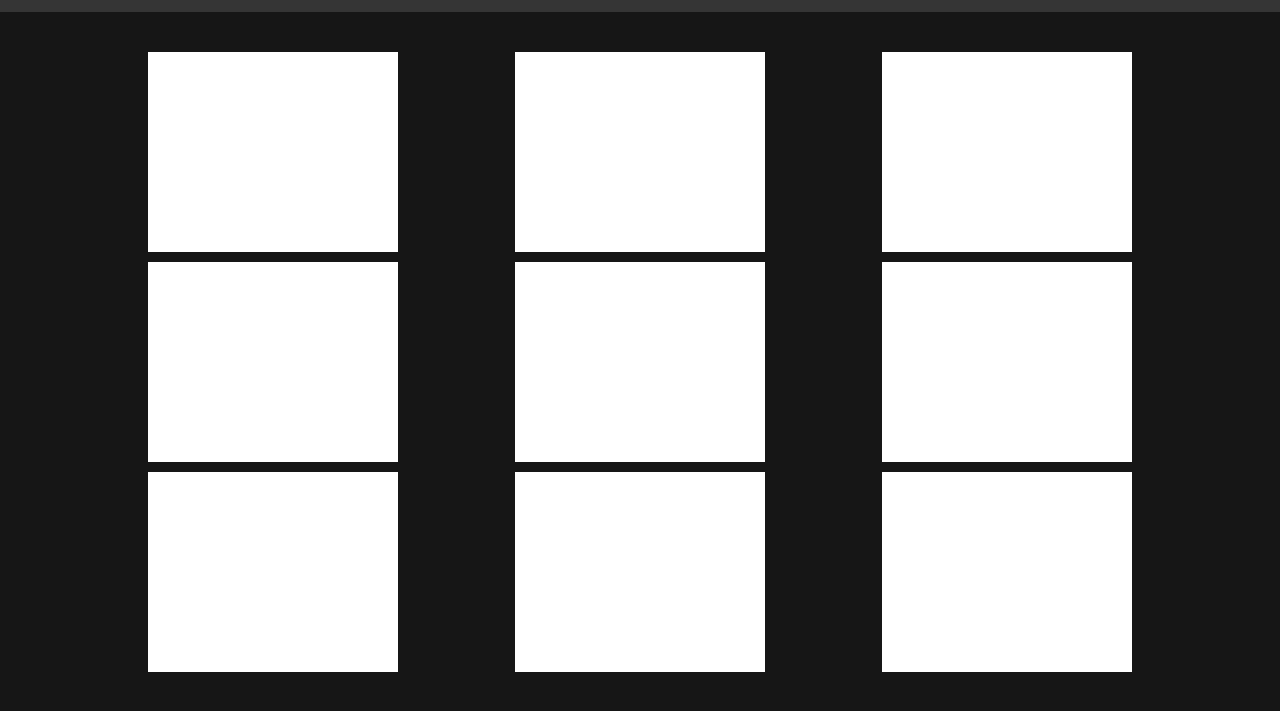
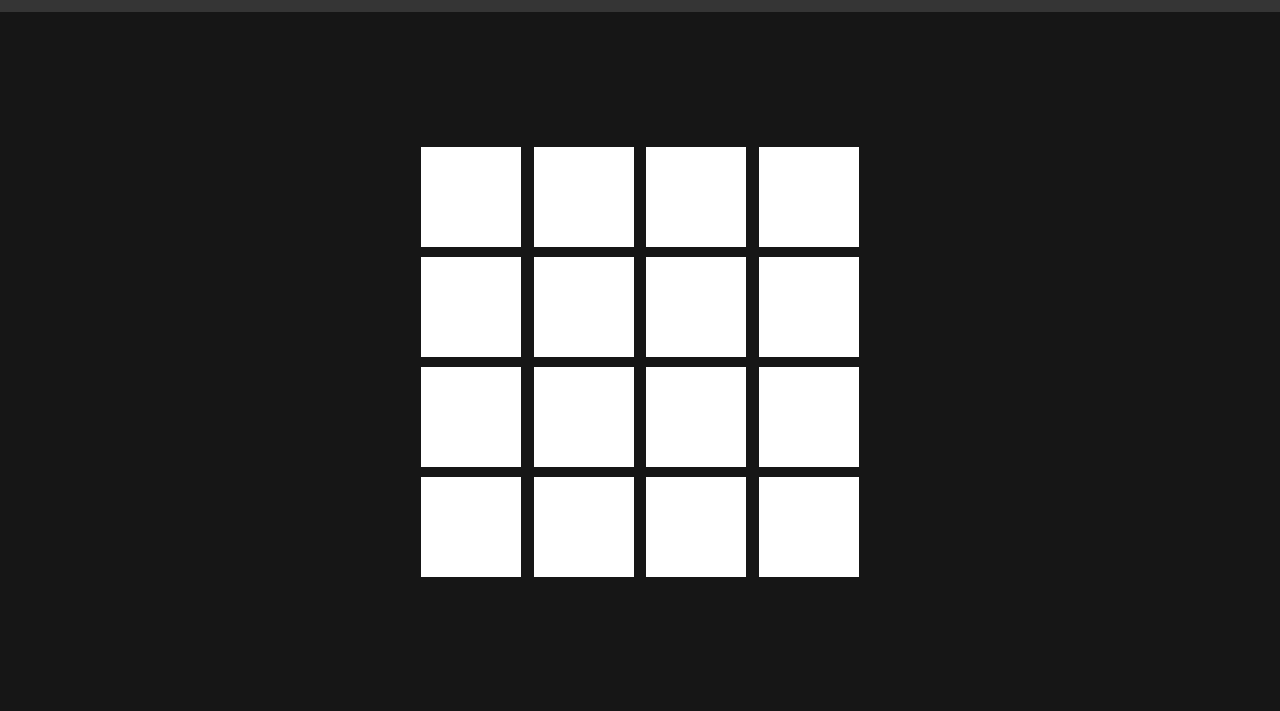
Before and after one commit to santiloureiro/MemoTest, a website with bundled scripts: page public/pages/easy.html in a window 1280 px wide. Shown: the part 47-758 px from the top of the page. Built offline with nearby package versions, Linux system fonts and the light colour scheme.

Commit message:
corrected card layout

```diff
--- a/public/pages/easy.html
+++ b/public/pages/easy.html
@@ -36,6 +36,13 @@
             <div class="card">o</div>
             <div class="card">o</div>
             <div class="card">o</div>
+            <div class="card">o</div>
+            <div class="card">o</div>
+            <div class="card">o</div>
+            <div class="card">o</div>
+            <div class="card">o</div>
+            <div class="card">o</div>
+            <div class="card">o</div>
     </div>
     </section>
 </main>
--- a/src/sass/_mediaqueries.scss
+++ b/src/sass/_mediaqueries.scss
@@ -1,8 +1,12 @@
-@media (min-width: 425px){
+@media (min-width: 505px){
+    .cards-wrapper{
+        height: 80vh;
+    }
+
     .card{
-        width: 100px;
-        height: 100px;
-    }
+    width: 100px;
+    height: 100px;
+}
 }
 
 
@@ -31,15 +35,7 @@
         font-size: 1.5em;
     }
 
-    .card{
-        width: 150px;
-        height: 150px;
-    }
 }
 
 @media (min-width: 1024px){
-    .card{
-        width: 250px;
-        height: 200px;
-    }
 }
--- a/src/sass/_modes.scss
+++ b/src/sass/_modes.scss
@@ -51,9 +51,8 @@
     flex-direction: column;
     justify-content: center;
     text-align: center;
-
-    width: 90vw;
-    height: 80vh;
+    max-width: 500px;
+    height: 50vh;
 
     margin: auto;
     margin-top: 30px;
@@ -62,7 +61,7 @@
 
 .cards-zone{
     display: grid;
-    grid-template-columns: 1fr 1fr 1fr;
+    grid-template-columns: 1fr 1fr 1fr 1fr;
     margin: 30px;
     grid-gap: 10px;
     place-items: center;
@@ -70,6 +69,6 @@
 
 .card{
     background-color: white;
-    width: 70px;
-    height: 80px;
+    width: 50px;
+    height: 50px;
 }
```
Also changed, not shown: public/pages/hard.html (+6 -0 lines), public/pages/medium.html (+6 -0 lines), src/pages/easy.html (+7 -0 lines), src/pages/hard.html (+6 -0 lines), src/pages/medium.html (+6 -0 lines), public/css/styles.css. Lines whose indentation alone changed are shown as unchanged.
